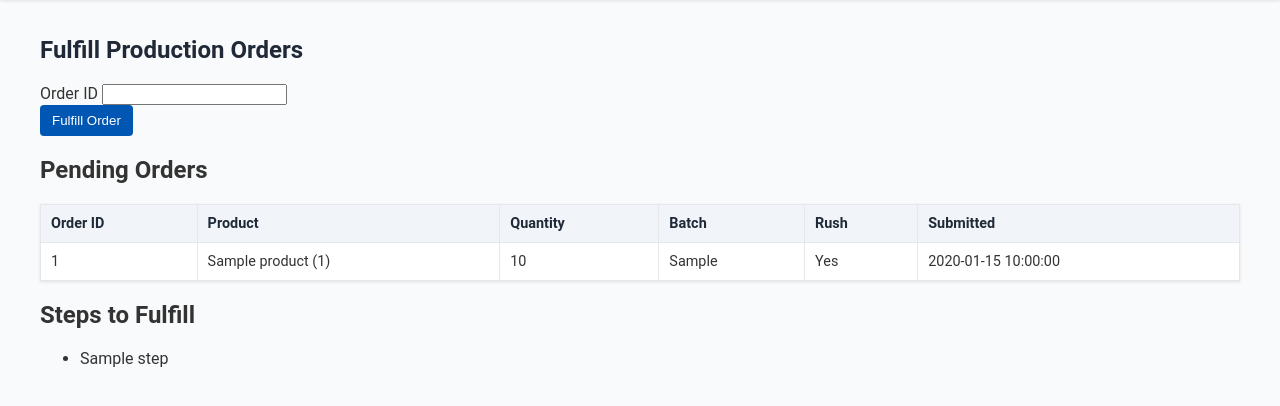
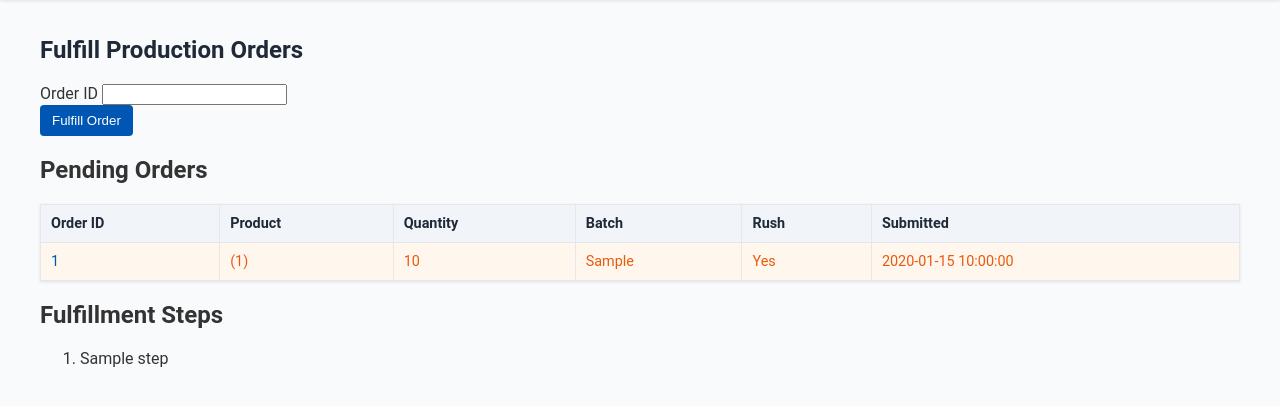
Before and after one commit to thomascnpusa/cnp-sync, a Flask app: template templates/fulfill.html in a window 1280 px wide. Shown: the part 50-456 px from the top of the page. Run offline with Flask 3, Linux system fonts and the light colour scheme; tables that the repository leaves empty hold one stand-in row (values such as "Sample post"); the template is opened without the code that fills it: values that come from a table or form of the project are taken from there, most other values are stand-ins (such as "Sample title", 1, 10 or a date in 2020); some libraries are stand-ins or nearby versions.

Commit message:
Fixed fulfill.html to use product_ref instead of product for ProductionOrder

```diff
--- a/templates/fulfill.html
+++ b/templates/fulfill.html
@@ -1,16 +1,16 @@
 {% extends "base.html" %}
-{% block title %}Fulfill Orders{% endblock %}
+{% block title %}Fulfill Production Orders{% endblock %}
 {% block content %}
     <h1>Fulfill Production Orders</h1>
     <form method="POST">
         {{ form.hidden_tag() }}
         <div class="form-group">
-            {{ form.order_id.label }}
-            {{ form.order_id(class="form-control") }}
+            {{ form.order_id.label }} {{ form.order_id(class="form-control") }}
         </div>
         {{ form.submit(class="btn") }}
     </form>
     <h2>Pending Orders</h2>
+    {% if orders %}
         <table class="excel-table">
             <thead>
                 <tr>
@@ -24,9 +24,9 @@
             </thead>
             <tbody>
                 {% for order in orders %}
-                <tr>
-                    <td>{{ order.order_id }}</td>
-                    <td>{{ order.product.product_name }} ({{ order.product_id }})</td>
+                    <tr {% if order.is_rush %}class="expiring"{% endif %}>
+                        <td><a href="{{ url_for('main.order_detail', order_id=order.order_id) }}">{{ order.order_id }}</a></td>
+                        <td>{{ order.product_ref.product_name }} ({{ order.product_id }})</td>
                         <td>{{ order.quantity_to_produce }}</td>
                         <td>{{ order.production_batch }}</td>
                         <td>{{ 'Yes' if order.is_rush else 'No' }}</td>
@@ -35,10 +35,13 @@
                 {% endfor %}
             </tbody>
         </table>
-    <h2>Steps to Fulfill</h2>
-    <ul>
+    {% else %}
+        <p>No pending orders to fulfill.</p>
+    {% endif %}
+    <h2>Fulfillment Steps</h2>
+    <ol>
         {% for step in steps %}
             <li>{{ step }}</li>
         {% endfor %}
-    </ul>
+    </ol>
 {% endblock %}
```
Lines whose indentation alone changed are shown as unchanged.
